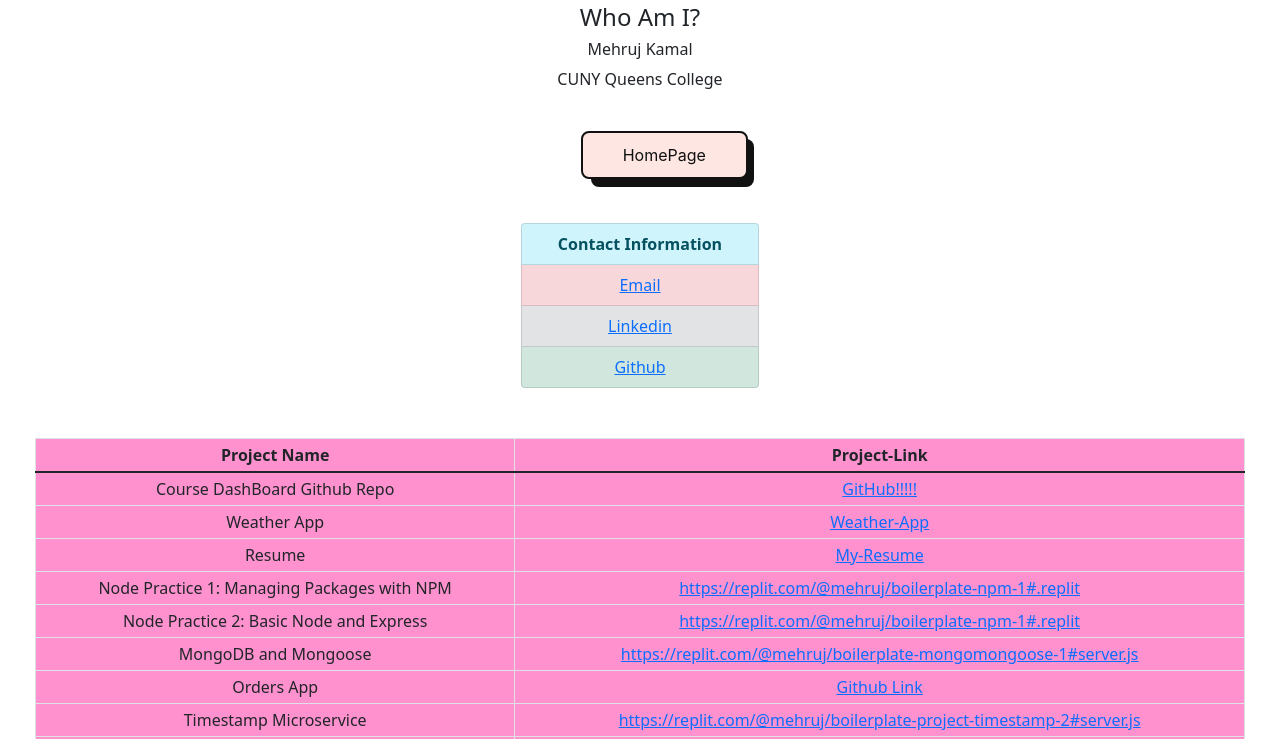
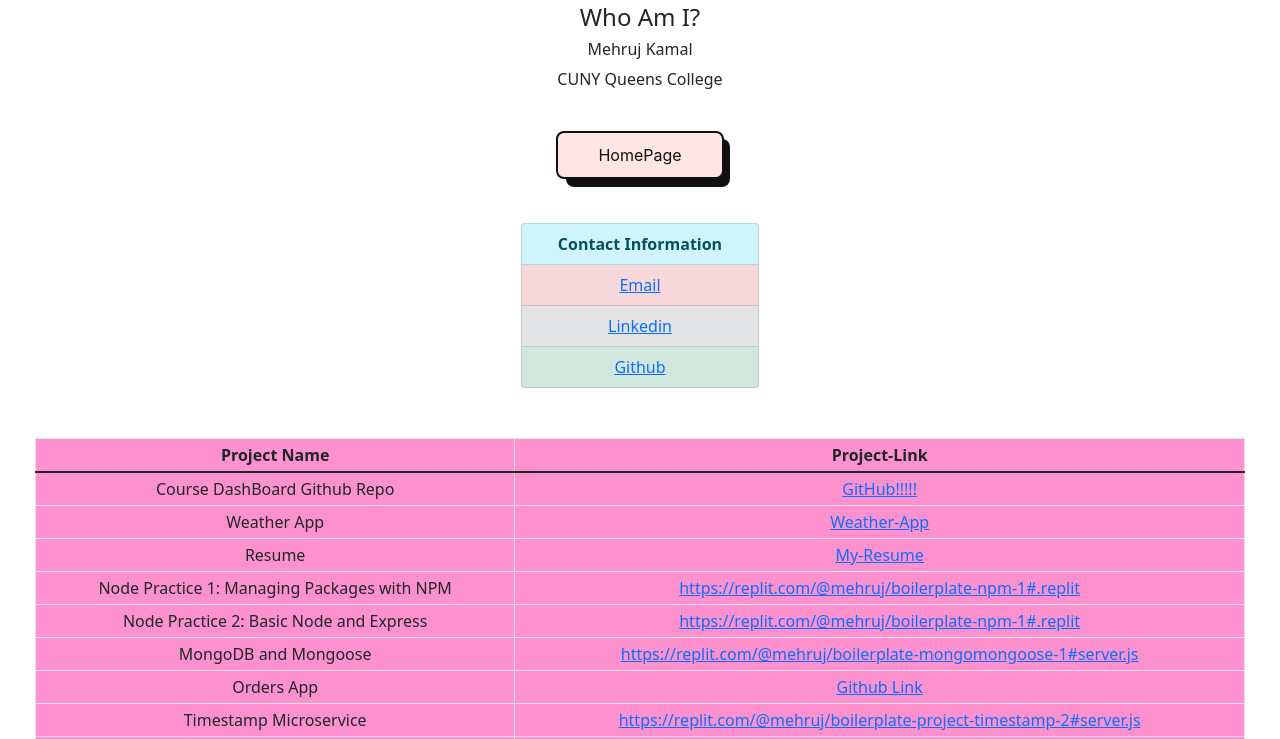
Before and after one commit to Mehruj/mehruj.github.io, a plain HTML site: page index.html in a window 1280 px wide. Shown: the part 58-797 px from the top of the page. Drawn offline with Linux system fonts and the light colour scheme.

Commit message:
Update dash.css

```diff
--- a/dash.css
+++ b/dash.css
@@ -41,7 +41,9 @@ h1 {
   display: none;
 }
 #placement {
-  margin-left: 45%;
+    position: relative;
+    margin-left: auto;
+    margin-right: auto;
 }
 .table {
   margin-top: 50px;
```
